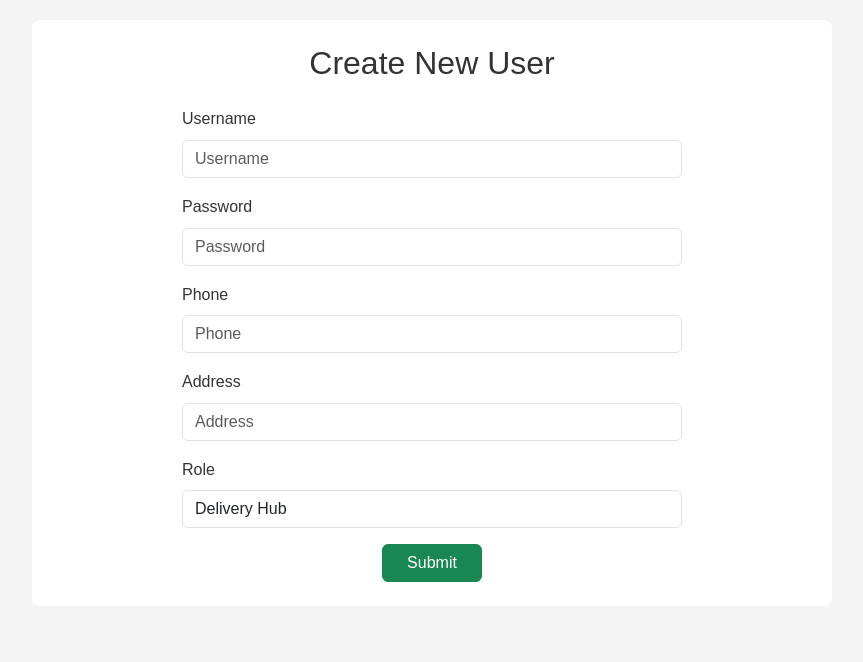
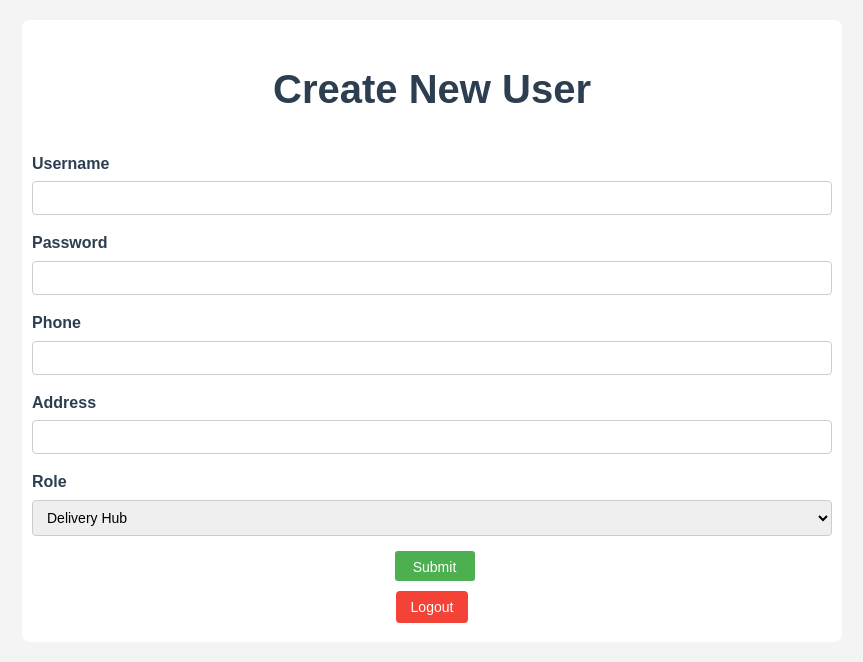
Before and after one commit to 190101007/ship-scan, a FastAPI app: page /users/create in a window 1280 px wide. Shown: the top 662 px of the page, without its empty margins (208-1071 px from the left). Run offline with FastAPI, Linux system fonts and the light colour scheme; parts of the project's set-up code (start-up, migrations or seed data) failed here and were passed over.

Commit message:
functionality add

```diff
--- a/main.py
+++ b/main.py
@@ -9,15 +9,6 @@ from fastapi.templating import Jinja2Templates
 from fastapi.middleware.cors import CORSMiddleware
 
 app = FastAPI()
-
-# CORS ayarları
-app.add_middleware(
-    CORSMiddleware,
-    allow_origins=["*"],
-    allow_credentials=True,
-    allow_methods=["*"],
-    allow_headers=["*"],
-)
 
 app.include_router(crud_router)
 app.include_router(users_router)
--- a/routers/users.py
+++ b/routers/users.py
@@ -61,10 +61,7 @@ async def login_access_token(response: Response, form_data: Annotated[OAuth2Pass
     token = create_access_token(user.id, user.role, timedelta(minutes=60))
     response.set_cookie(
         key="access_token",
-        value=f"Bearer {token}",
-        httponly=True,
-        samesite="lax",
-        secure=False  # Prod ortamda HTTPS kullanıyorsanız True yapın
+        value=f"Bearer {token}"
     )
     return {"access_token": token, "token_type": "Bearer"}
 
@@ -76,7 +73,7 @@ def get_token_from_cookie(request: Request) -> str:
             status_code=status.HTTP_401_UNAUTHORIZED,
             detail="Not authenticated"
         )
-    # "Bearer <token>" → "<token>"
+
     try:
         return token_cookie.split(" ")[1]
     except:
@@ -86,13 +83,7 @@ def get_token_from_cookie(request: Request) -> str:
         )
 
 
-async def get_current_user(
-        token: Annotated[str, Depends(get_token_from_cookie)]
-) -> dict:
-    """
-    - Cookie’den alınan token’ı decode eder.
-    - Payload içindeki user_id ve role’ü çekip, DB’den kullanıcıyı doğrular.
-    """
+async def get_current_user(token: Annotated[str, Depends(get_token_from_cookie)]):
     try:
         payload = jwt.decode(token, SECRET_KEY, algorithms=[ALGORITHM])
         user_id: str = payload.get("user_id")
@@ -101,7 +92,6 @@ async def get_current_user(
             raise HTTPException(status_code=status.HTTP_401_UNAUTHORIZED, detail="User not found")
     except JWTError:
         raise HTTPException(status_code=status.HTTP_401_UNAUTHORIZED, detail="User not found")
-    # DB’den kullanıcı obje’sini alabilirsiniz, ancak biz sadece user_id ve role döndürüyoruz:
     return {"user_id": user_id, "role": role}
 
 
@@ -115,9 +105,6 @@ async def login(request: Request):
 
 @router.get("/logout")
 async def logout(response: Response):
-    """
-    - Cookie’yi siliyor ve kullanıcıyı login sayfasına yönlendiriyoruz.
-    """
     response.delete_cookie("access_token")
     return RedirectResponse(url="/users/login", status_code=status.HTTP_302_FOUND)
 
@@ -125,8 +112,7 @@ async def logout(response: Response):
 @router.get("/dashboard")
 async def dashboard(request: Request, current_user: user_dependency):
     """
-    - Rolüne göre hub-main.html veya guy-main.html döner.
-    - Token cookie’de valid ise sayfa render edilir, aksi hâlde 401 atar.
+    Rolüne göre hub-main.html veya guy-main.html döner.
     """
     role = current_user["role"]
     if role == "delivery_hub":
@@ -146,15 +132,7 @@ async def create_user_form(request: Request):
 
 
 @router.post("/create", status_code=status.HTTP_201_CREATED)
-async def create_user(request: Request,
-                      current_user: user_dependency,
-                      db: db_annotated,
-                      username: str = Form(...),
-                      password: str = Form(...),
-                      phone: str = Form(None),
-                      address: str = Form(None),
-                      role: Literal["delivery_hub", "delivery_guy"] = Form(...)
-                      ):
+async def create_user(request: Request, current_user: user_dependency, db: db_annotated, username: str = Form(...), password: str = Form(...), phone: str = Form(None), address: str = Form(None), role: Literal["delivery_hub", "delivery_guy"] = Form(...)):
     if current_user["role"] != "delivery_hub":
         raise HTTPException(status_code=status.HTTP_401_UNAUTHORIZED, detail="Unauthorized")
 
--- a/static/style.css
+++ b/static/style.css
@@ -49,6 +49,7 @@ header h1 {
     color: #2c3e50;
     font-size: 2.5em;
 }
+
 header h2 {
     color: #2c3e50;
     font-size: 2em;
@@ -75,7 +76,7 @@ header h2 {
     font-weight: bold;
 }
 
-.form-group input {
+.form-group input, .form-group select {
     width: 100%;
     padding: 8px 10px;
     font-size: 14px;
@@ -150,6 +151,7 @@ footer {
     cursor: pointer;
     font-size: 14px;
     transition: background-color 0.3s ease;
+    text-decoration: none;
 }
 
 .logout-btn:hover {
--- a/templates/create-shipment.html
+++ b/templates/create-shipment.html
@@ -31,9 +31,9 @@
             </div>
         </form>
         <div class="mid">
-            <button class="logout-btn">Logout</button>
+            <a href="/users/logout" class="logout-btn">Logout</a>
         </div>
     </div>
-    <script src="../static/shipment.js"></script>
+    <script src="/static/shipment.js"></script>
 </body>
 </html>
--- a/templates/create-user.html
+++ b/templates/create-user.html
@@ -1,88 +1,47 @@
 <!DOCTYPE html>
 <html lang="tr">
 <head>
-  <meta charset="UTF-8" />
-  <meta name="viewport" content="width=device-width, initial-scale=1" />
+    <meta charset="UTF-8"/>
+    <meta name="viewport" content="width=device-width, initial-scale=1.0"/>
     <title>Create New User</title>
-  <!-- Bootstrap CSS (CDN kullanıyorsanız) -->
-  <link
-    href="https://cdn.jsdelivr.net/npm/bootstrap@5.3.0/dist/css/bootstrap.min.css"
-    rel="stylesheet"
-  />
-  <!-- Kendi style.css’iniz -->
-  <link rel="stylesheet" href="/static/style.css" />
+    <link rel="stylesheet" href="/static/style.css"/>
 </head>
 <body>
-  <div class="container py-4">
-    <h2 class="mb-4 text-center">Create New User</h2>
-    <form action="/users/create" method="post" class="mx-auto" style="max-width: 500px;">
-      <!-- Username -->
-      <div class="mb-3">
-        <label for="username" class="form-label">Username</label>
-        <input
-          type="text"
-          id="username"
-          name="username"
-          class="form-control"
-          placeholder="Username"
-          required
-        />
+    <div class="container">
+        <header>
+            <h1>Create New User</h1>
+        </header>
+        <form action="/users/create" method="post">
+            <div class="form-group">
+                <label for="username">Username</label>
+                <input type="text" id="username" name="username" required>
             </div>
-
-      <!-- Password -->
-      <div class="mb-3">
-        <label for="password" class="form-label">Password</label>
-        <input
-          type="password"
-          id="password"
-          name="password"
-          class="form-control"
-          placeholder="Password"
-          required
-        />
+            <div class="form-group">
+                <label for="password">Password</label>
+                <input type="password" id="password" name="password" required>
             </div>
-
-      <!-- Phone -->
-      <div class="mb-3">
-        <label for="phone" class="form-label">Phone</label>
-        <input
-          type="text"
-          id="phone"
-          name="phone"
-          class="form-control"
-          placeholder="Phone"
-        />
+            <div class="form-group">
+                <label for="phone">Phone</label>
+                <input type="text" id="phone" name="phone">
             </div>
-
-      <!-- Address -->
-      <div class="mb-3">
-        <label for="address" class="form-label">Address</label>
-        <input
-          type="text"
-          id="address"
-          name="address"
-          class="form-control"
-          placeholder="Address"
-        />
+            <div class="form-group">
+                <label for="address">Address</label>
+                <input type="text" id="address" name="address">
             </div>
-
-      <!-- Role -->
-      <div class="mb-3">
-        <label for="role" class="form-label">Role</label>
-        <select id="role" name="role" class="form-control">
+            <div class="form-group">
+                <label for="role">Role</label>
+                <select id="role" name="role">
                     <option value="delivery_hub">Delivery Hub</option>
                     <option value="delivery_guy">Delivery Guy</option>
                 </select>
             </div>
-
-      <!-- Submit -->
-      <div class="text-center">
-        <button type="submit" class="btn btn-success px-4">Submit</button>
+            <div class="mid">
+                <button class="login-btn" type="submit">Submit</button>
             </div>
         </form>
+        <div class="mid">
+            <a href="/users/logout" class="logout-btn">Logout</a>
         </div>
-
-  <!-- Eğer javascripte ihtiyacınız varsa, alttaki Bootstrap JS CDN’ini ekleyebilirsiniz -->
-  <script src="https://cdn.jsdelivr.net/npm/bootstrap@5.3.0/dist/js/bootstrap.bundle.min.js"></script>
+    </div>
 </body>
 </html>
--- a/templates/guy-main.html
+++ b/templates/guy-main.html
@@ -14,10 +14,12 @@
         <h2>DELIVERY GUY</h2>
     </header>
 
-    <div class="button-wrapper">
+    <div class="mid">
         <a href="/shipments/qr_scan" class="dashboard-btn">Scan QR</a>
     </div>
-
+    <div class="mid">
+        <a href="/users/logout" class="logout-btn">Logout</a>
+    </div>
 </div>
 
 </body>
--- a/templates/login.html
+++ b/templates/login.html
@@ -8,7 +8,9 @@
 </head>
 <body>
 <div class="container">
-    <header><h1>Login</h1></header>
+    <header>
+        <h1>Login</h1>
+    </header>
     <div id="error-message" class="error-message" style="display: none;"></div>
     <form id="loginForm">
         <div class="form-group">
```
Also changed, not shown: routers/crud.py (+16 -5 lines), templates/hub-main.html (+12 -7 lines), templates/read-shipment.html (added, +45 -0 lines), 1 other file. Lines whose indentation alone changed are shown as unchanged.
